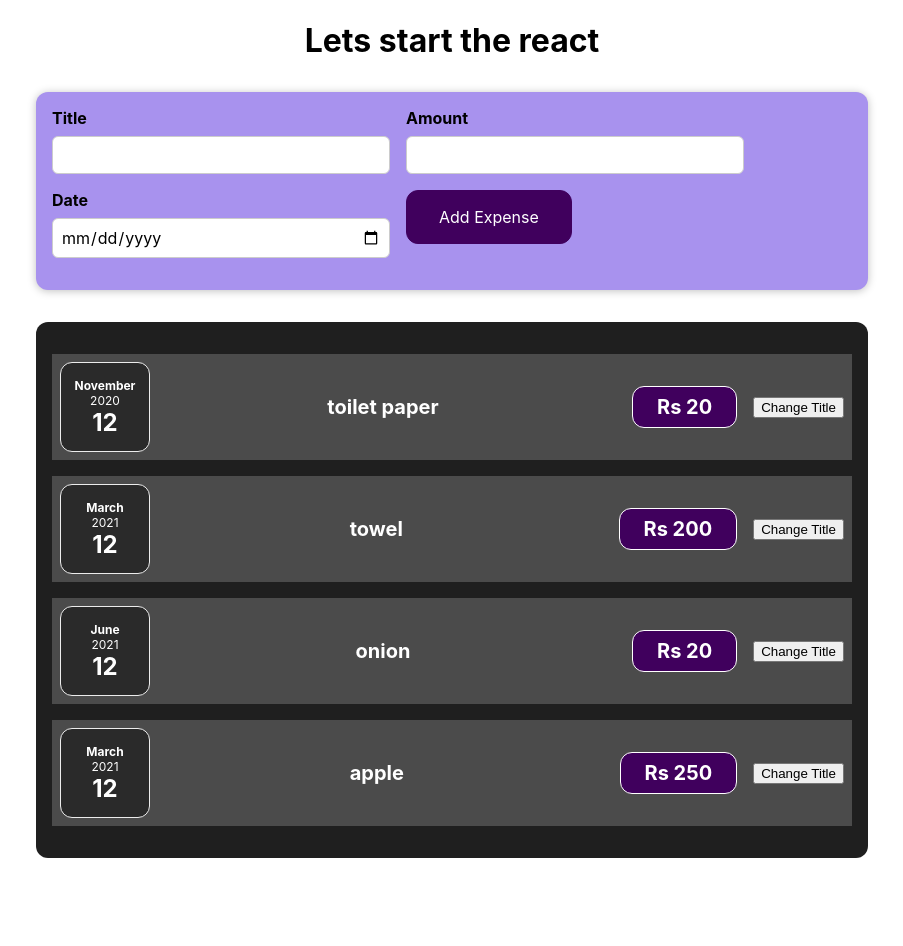
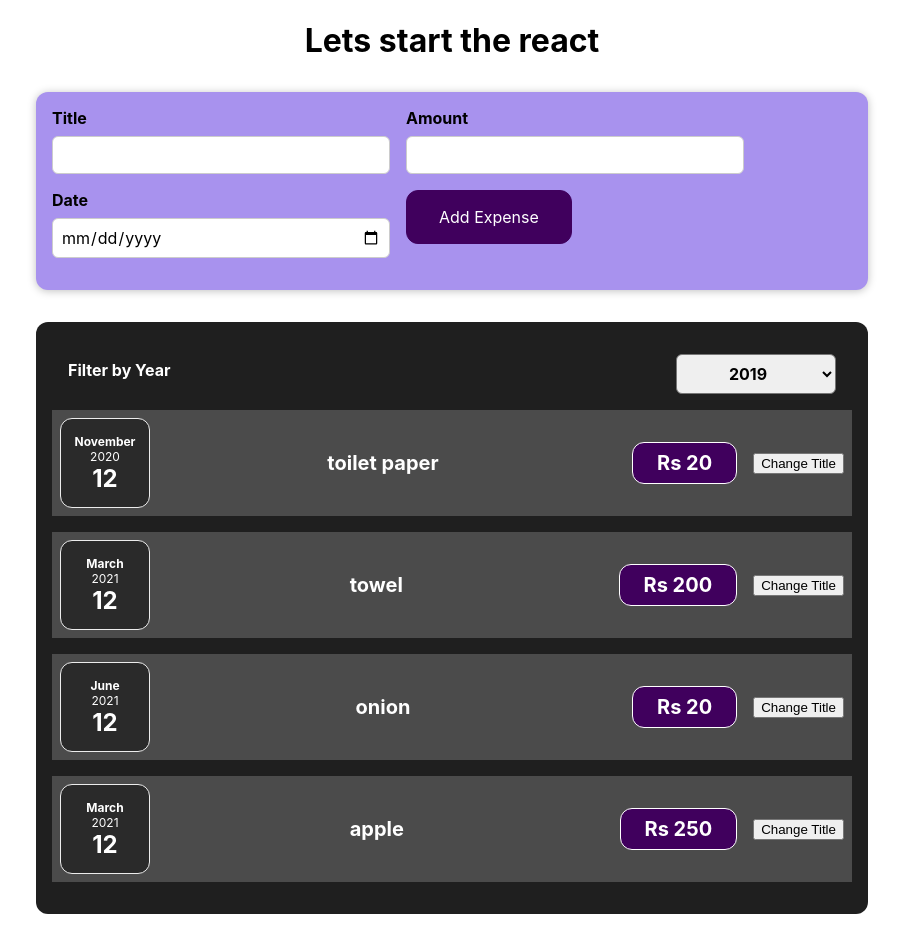
Before and after one commit to Srijanathulung/react-practise, a React (Create React App) app: page / in a window 1280 px wide. Shown: the whole page, without its empty margins (188-1091 px from the left). Before the commit the page ends 890 px from the top, so only its background shows below. Built offline with nearby package versions, Linux system fonts and the light colour scheme.

Commit message:
ExpenseFilter is added.

```diff
--- a/src/App.js
+++ b/src/App.js
@@ -28,10 +28,15 @@ const App=()=> {
       date: new Date(2021,2,12),
     }
   ]
+
+  const addExpenseDataHandler = expense => {
+    console.log('this is app.js');
+    console.log(expense);
+  }
   return (
     <div className="App">
       <h1>Lets start the react</h1>
-      <NewExpense/>
+      <NewExpense addExpenseData={addExpenseDataHandler }/>
       <Expenses items={expense} />
     </div>
   );
--- /dev/null
+++ b/src/components/Expenses/ExpenseFilter.css
@@ -0,0 +1,22 @@
+.expenses-filter {
+  color: white;
+  padding: 0 1rem;
+}
+.expenses-filter__control {
+  display: flex;
+  width: 100%;
+  align-items: center;
+  justify-content: space-between;
+  margin: 1rem 0;
+}
+.expenses-filter label {
+  font-weight: bold;
+  margin-bottom: 0.5rem;
+}
+
+.expenses-filter select {
+  font: inherit;
+  padding: 0.5rem 3rem;
+  font-weight: bold;
+  border-radius: 6px;
+}
--- /dev/null
+++ b/src/components/Expenses/ExpenseFilter.js
@@ -0,0 +1,58 @@
+import React from 'react';
+import './ExpenseFilter.css';
+
+const ExpenseFilter = (props) => {
+
+    const dropdownChangeHandler = (event) => {
+        props.onChangeFilter(event.target.value);
+    }
+    return (
+        <div className='expenses-filter'>
+            <div className='expenses-filter__control'>
+                <label>Filter by Year</label>
+                <select
+                    value={props.selected}
+                    onChange={dropdownChangeHandler}
+                >
+
+            <option value='2019'>2019</option>
+            <option value='2020'>2020</option>
+            <option value='2021'>2021</option>
+            <option value='2022'>2022</option>
+            </select>
+            </div>
+
+        </div>
+    )
+ }
+export default ExpenseFilter;
+
+// import React from 'react';
+// import './ExpenseFilter.css';
+
+// const ExpenseFilter = (props) => {
+
+//     const dropdownChangeHandler = (event) => {
+//         props.onChangeFilter(event.target.value);
+//     }
+
+//     return (
+//         <div className='expenses-filter'>
+//    <div className='expenses-filter__control'>
+//                 <label>Filter by year</label>
+//                 <select
+//                     value={props.selected}
+//                     onChange={dropdownChangeHandler}
+//                 >
+
+//             <option value='2022'>2022</option>
+//             <option value='2021'>2021</option>
+//             <option value='2020'>2020</option>
+//             <option value='2019'>2019</option>
+//                 </select>
+
+//             </div>
+//         </div>
+//     )
+// }
+// export default ExpenseFilter;
--- a/src/components/Expenses/Expenses.js
+++ b/src/components/Expenses/Expenses.js
@@ -1,15 +1,32 @@
+import React, { useState } from 'react';
 import ExpenseItem from './ExpenseItem';
 import './Expenses.css';
 import Card from '../UI/Card';
+import ExpenseFilter from '../Expenses/ExpenseFilter';
 
 const Expenses=(props)=> {
     // console.log('this is apple');
+
+  const [filteredYear, setFilteredYear] = useState('2019');
+  // const [filteredYear, setFilteredYear] = useState('2020');
+  const filterChangeHandler = (selectedYear) => {
+    setFilteredYear(selectedYear);
+  }
+
+
   return (
       //yeha className bhaney ko just a prop in this case coz yo custom component ho.
         <Card classNameX="expenses">
-        {/* <div className="expenses"> */}
-
-            <ExpenseItem
+      {/* <div className="expenses"> */}
+      {/* <ExpenseFilter
+        selected={filteredYear}
+        onChangeFilter={filterChangeHandler}
+      /> */}
+      <ExpenseFilter
+        selected={filteredYear}
+        onChangeFilter={filterChangeHandler}
+      />
+      <ExpenseItem
         titleAttribute={props.items[0].title}
         amountAttribute={props.items[0].amount}
         dateAttribute={props.items[0].date}/>
--- a/src/components/Expenses/NewExpense/ExpenseForm.js
+++ b/src/components/Expenses/NewExpense/ExpenseForm.js
@@ -1,7 +1,7 @@
 import React, { useState } from 'react';
 import './ExpenseForm.css';
 
-const ExpenseForm = () => {
+const ExpenseForm = (props) => {
 //   to save the value useState is used.
          const [enteredTitle, setEnteredTitle] = useState('');
          const [enteredAmount, setEnteredAmount] = useState('');
@@ -51,7 +51,7 @@ const ExpenseForm = () => {
             amount: enteredAmount,
             date: new Date(enteredDate)
         };
-        console.log(expenseData);
+        props.saveExpenseData(expenseData);
         setEnteredTitle('');
         setEnteredAmount('');
         setEnteredDate('');
--- a/src/components/Expenses/NewExpense/NewExpense.js
+++ b/src/components/Expenses/NewExpense/NewExpense.js
@@ -2,9 +2,21 @@ import React from 'react';
 import ExpenseForm from './ExpenseForm';
 import './NewExpense.css';
 
-const NewExpense = () => {
+const NewExpense = (props) => {
+
+    const saveExpenseDataHandler = (enteredExpenseData) => {
+        const expenseData = {
+            ...enteredExpenseData,
+            id: Math.random().toString()
+        };
+        console.log(expenseData)
+        props.addExpenseDate(expenseData);
+
+    }
+
+
     return <div className='new-expense'>
-        <ExpenseForm/>
+        <ExpenseForm saveExpenseData={saveExpenseDataHandler }/>
     </div>
 }
 export default NewExpense;
```
